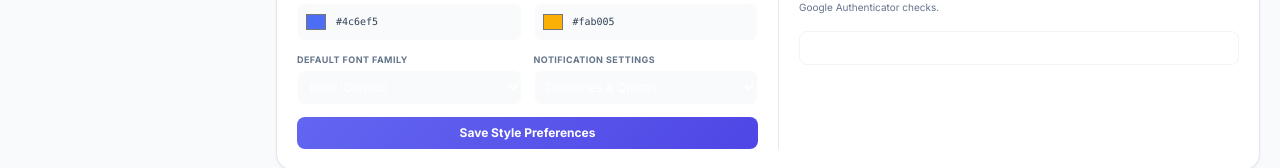
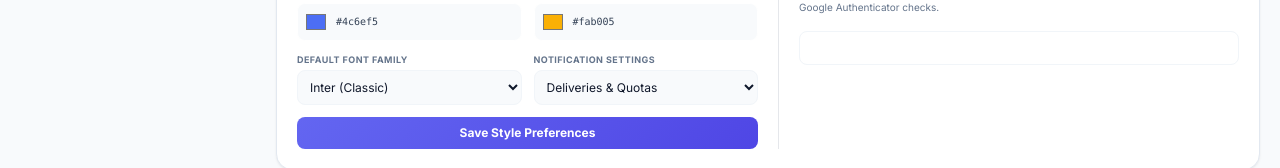
Before and after one commit to digitalhubenterprise/email_marketing_application, a React (Vite) app in the folder frontend/: page / in a window 1280 px wide. Shown: the part 953-1121 px from the top of the page. Built offline with nearby package versions, Linux system fonts and the light colour scheme; no server answers; sample sign-in values are in the browser's storage.

Commit message:
Improve light mode text contrast rules and add input dropdown/form legibility overrides

```diff
--- a/frontend/src/index.css
+++ b/frontend/src/index.css
@@ -203,11 +203,33 @@ h1, h2, h3, h4, h5, h6 {
   color: var(--placeholder-color) !important;
 }
 
-/* Text-white overrides inside light-mode cards & panels to keep it readable, bypassing buttons/badges */
-.glass-panel .text-white:not(.brand-gradient-bg):not([class*="bg-"]):not(button):not(a),
-[class*="bg-dark-"] .text-white:not(.brand-gradient-bg):not([class*="bg-"]):not(button):not(a) {
+/* Text-white overrides inside light-mode cards & panels to keep it readable, bypassing colored buttons/badges */
+.glass-panel .text-white:not(.brand-gradient-bg):not([class*="bg-brand"]):not([class*="bg-emerald"]):not([class*="bg-rose"]):not([class*="bg-indigo"]):not([class*="bg-amber"]):not([class*="bg-blue"]):not(button):not(a),
+[class*="bg-dark-"] .text-white:not(.brand-gradient-bg):not([class*="bg-brand"]):not([class*="bg-emerald"]):not([class*="bg-rose"]):not([class*="bg-indigo"]):not([class*="bg-amber"]):not([class*="bg-blue"]):not(button):not(a),
+.glass-panel span.text-white:not(.brand-gradient-bg):not([class*="bg-brand"]):not([class*="bg-emerald"]):not([class*="bg-rose"]):not([class*="bg-indigo"]):not([class*="bg-amber"]):not([class*="bg-blue"]),
+[class*="bg-dark-"] span.text-white:not(.brand-gradient-bg):not([class*="bg-brand"]):not([class*="bg-emerald"]):not([class*="bg-rose"]):not([class*="bg-indigo"]):not([class*="bg-amber"]):not([class*="bg-blue"]) {
   color: var(--card-text-white-override) !important;
   transition: color 0.3s ease;
+}
+
+/* Form inputs & select options legibility safeguards */
+input[type="text"],
+input[type="password"],
+input[type="email"],
+input[type="number"],
+input[type="url"],
+input[type="tel"],
+textarea,
+select {
+  color: var(--header-text-color) !important;
+  background-color: var(--color-dark-850) !important;
+  border-color: var(--color-dark-700) !important;
+  transition: background-color 0.3s ease, border-color 0.3s ease, color 0.3s ease;
+}
+
+select option {
+  background-color: var(--color-dark-800) !important;
+  color: var(--header-text-color) !important;
 }
 
 /* Color accessibility contrast overrides */
```
